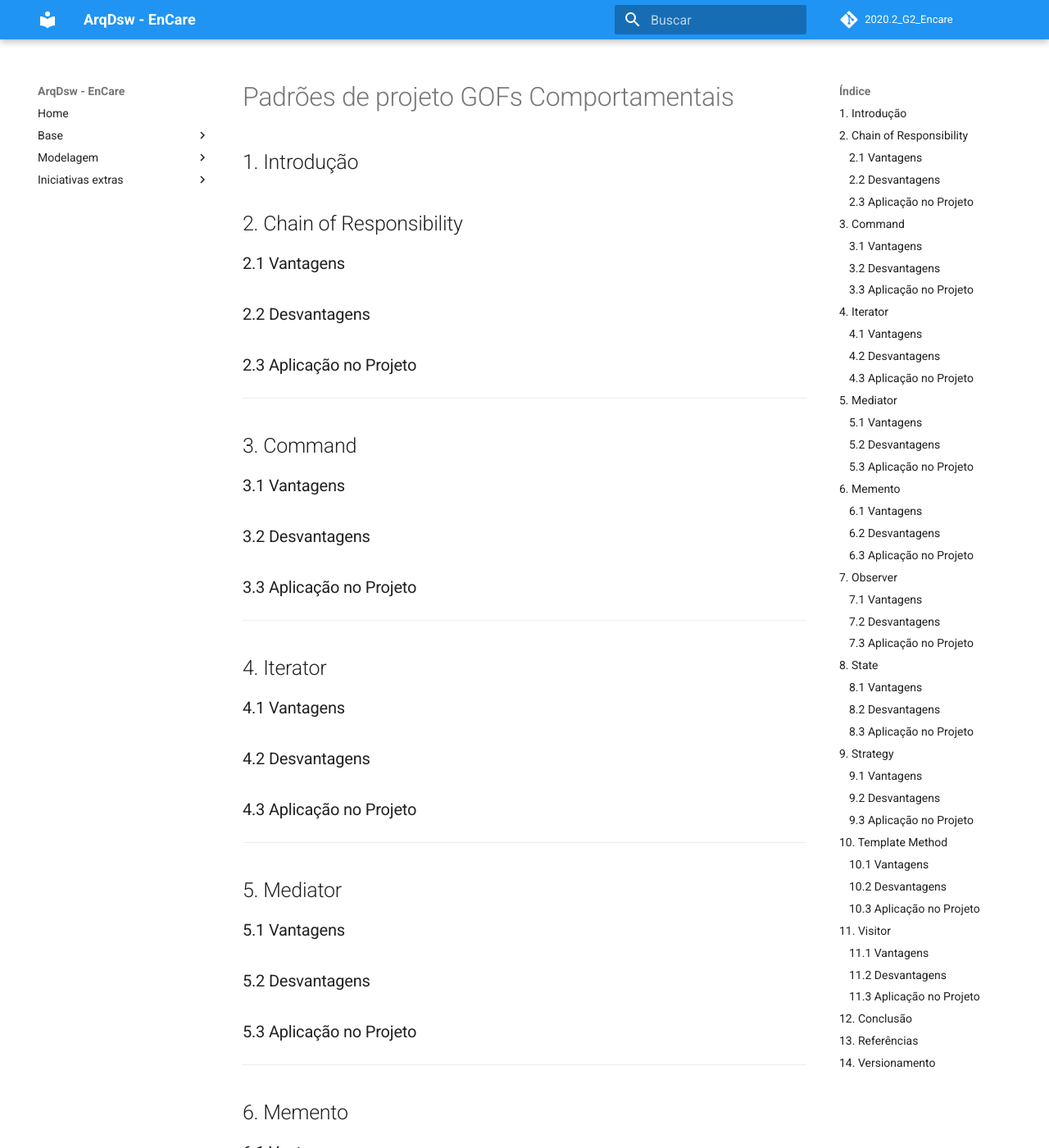
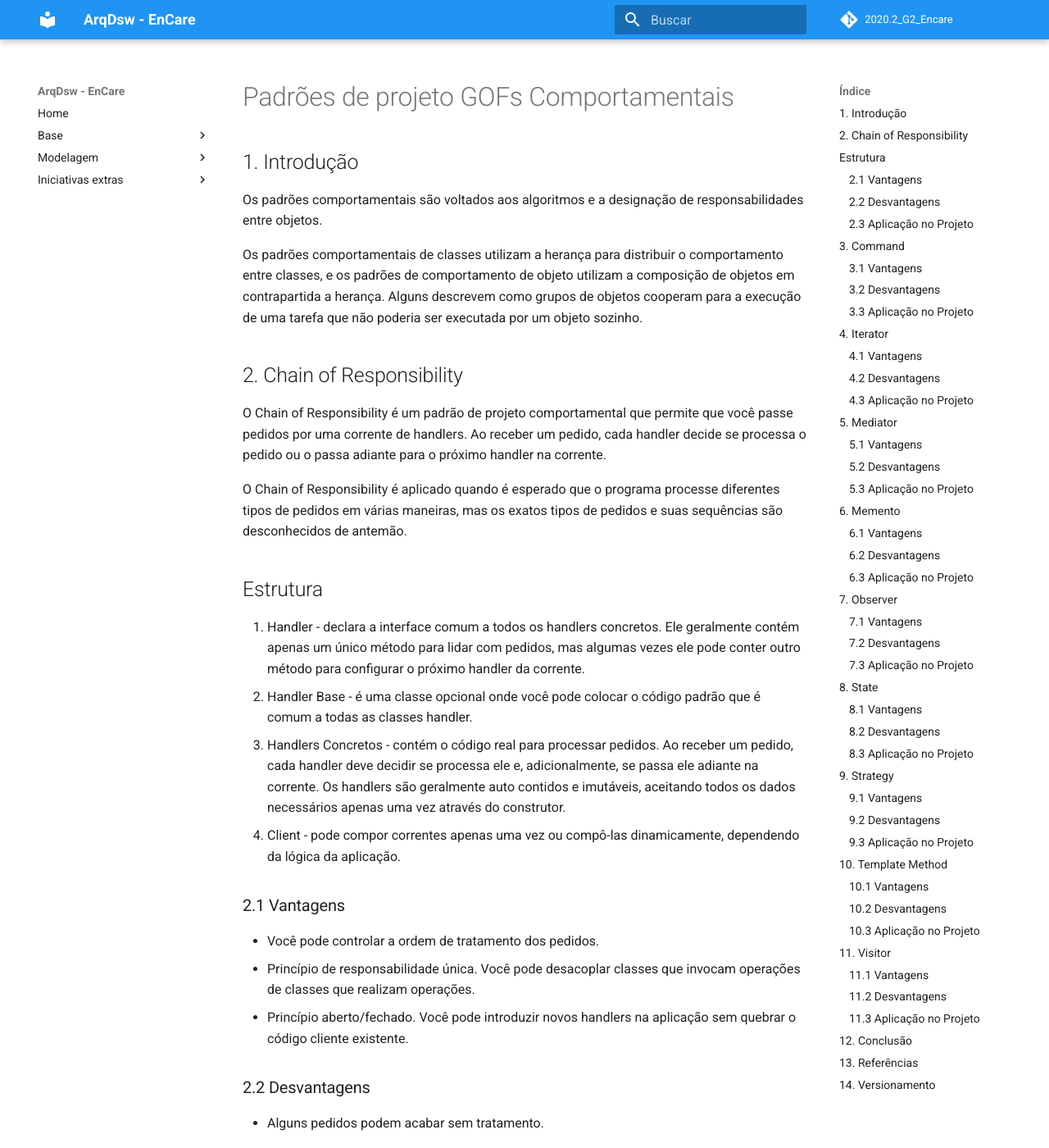
Before and after one commit to UnBArqDsw2020-2/2020.2_G2_Encare, an MkDocs documentation site: the page built from docs/Padroes_de_projeto/GOFs/gof_comportamental.md, in a window 1280 px wide and 1400 px high. Shown: the whole window at 82% size. Built offline with MkDocs 1.6.1 and Material for MkDocs 9.7.7, drawn with Linux system fonts in a browser that asks for light colours; comment, search, counter and statistics services are not loaded; some of the changed text lies outside the part shown.

Commit message:
[#64] Adicao do chain of responsability.
Co-authored-by: Hugo <hugoaraliveira@gmail.com>
Co-authored-by: Wagner <wagnermc506@gmail.com>

```diff
--- a/docs/Padroes_de_projeto/GOFs/gof_comportamental.md
+++ b/docs/Padroes_de_projeto/GOFs/gof_comportamental.md
@@ -1,11 +1,26 @@
 # Padrões de projeto GOFs Comportamentais
 ## 1. Introdução
+Os padrões comportamentais são voltados aos algoritmos e a designação de responsabilidades entre objetos.
+
+Os padrões comportamentais de classes utilizam a herança para distribuir o comportamento entre classes, e os padrões de comportamento de objeto utilizam a composição de objetos em contrapartida a herança. Alguns descrevem como grupos de objetos cooperam para a execução de uma tarefa que não poderia ser executada por um objeto sozinho.
 
 ## 2. Chain of Responsibility
+O Chain of Responsibility é um padrão de projeto comportamental que permite que você passe pedidos por uma corrente de handlers. Ao receber um pedido, cada handler decide se processa o pedido ou o passa adiante para o próximo handler na corrente.
+
+O Chain of Responsibility é aplicado quando é esperado que o programa processe diferentes tipos de pedidos em várias maneiras, mas os exatos tipos de pedidos e suas sequências são desconhecidos de antemão.
+
+## Estrutura
+1. Handler - declara a interface comum a todos os handlers concretos. Ele geralmente contém apenas um único método para lidar com pedidos, mas algumas vezes ele pode conter outro método para configurar o próximo handler da corrente.
+2. Handler Base - é uma classe opcional onde você pode colocar o código padrão que é comum a todas as classes handler.
+3. Handlers Concretos - contém o código real para processar pedidos. Ao receber um pedido, cada handler deve decidir se processa ele e, adicionalmente, se passa ele adiante na corrente. Os handlers são geralmente auto contidos e imutáveis, aceitando todos os dados necessários apenas uma vez através do construtor.
+4. Client - pode compor correntes apenas uma vez ou compô-las dinamicamente, dependendo da lógica da aplicação.
 
 ### 2.1 Vantagens
-
+-  Você pode controlar a ordem de tratamento dos pedidos.
+-  Princípio de responsabilidade única. Você pode desacoplar classes que invocam operações de classes que realizam operações.
+-  Princípio aberto/fechado. Você pode introduzir novos handlers na aplicação sem quebrar o código cliente existente.
 ### 2.2 Desvantagens
+- Alguns pedidos podem acabar sem tratamento.
 
 ### 2.3 Aplicação no Projeto
 
@@ -107,9 +122,16 @@
 
 ## 13. Referências
 
+[1] - Padrões de projeto comportamentais. Disponível em: <https://refactoring.guru/pt-br/design-patterns/behavioral-patterns>.
+
+[2] - ALESSANDRO FERREIRA LEITE. Conheça os Padrões de Projeto. Disponível em: <https://www.devmedia.com.br/conheca-os-padroes-de-projeto/957>.
+
+‌
+‌
 - - -
 
 ## 14. Versionamento
 |Data|Nome|Detalhes|Versão|
 |----|----|--------|------|
 |03/04/2021|Nícalo Ribeiro| Criação da estrutura base do documento| 0.1|
+|03/04/2021|Nícalo, Wagner, Hugo| Adição dos conceitos de Chain of Responsibility | 0.2 |
```
